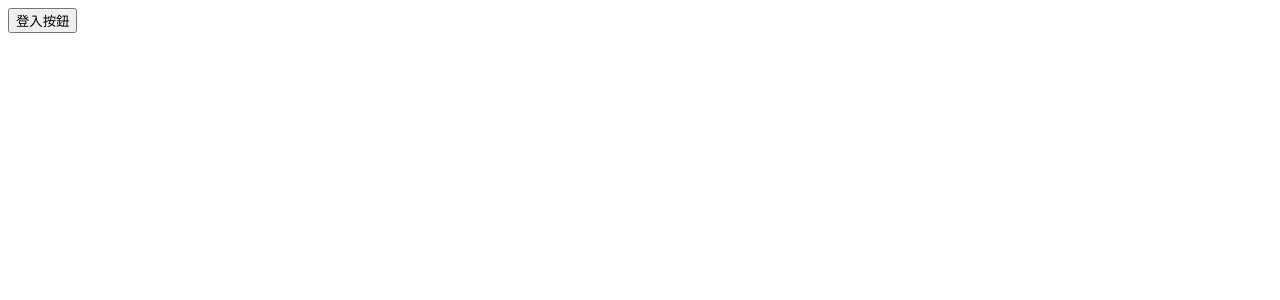
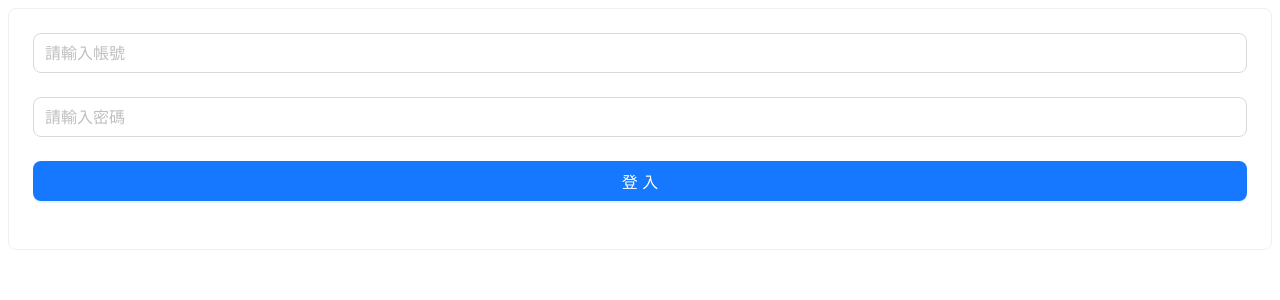
Before and after one commit to Lojitao/React-vite, a React (Vite) app: page /login in a window 1280 px wide. Shown: the top 300 px of the page. Built offline with nearby package versions, Linux system fonts and the light colour scheme.

Commit message:
串接登入API

```diff
--- a/package.json
+++ b/package.json
@@ -11,6 +11,7 @@
   },
   "dependencies": {
     "@reduxjs/toolkit": "^2.3.0",
+    "antd": "^5.21.5",
     "axios": "^1.7.7",
     "react": "^18.3.1",
     "react-dom": "^18.3.1",
--- a/src/pages/Login/index.jsx
+++ b/src/pages/Login/index.jsx
@@ -1,20 +1,58 @@
 
 import { fetchLogin } from '../../store/modules/user'; // 確保路徑正確
 import { useDispatch } from 'react-redux';
-
+import { useNavigate } from 'react-router-dom'
+import { Button,Card,Form,Input, message } from 'antd';
 
 const Login = ()=>{
+
   const dispatch = useDispatch();
+  const navigate = useNavigate()
 
-  function login(){
-    const loginForm = {
-      login:'admin',
-      password:'123123'
-    }
-    dispatch(fetchLogin(loginForm));
+  async function login(values){
+    await dispatch(fetchLogin(values));
+    navigate('/')
+    message.success('登入成功')
   }
 
-  return <button onClick={login}>登入按鈕</button>
+  return (
+    <>
+      <div className="login">
+        <Card className="login-container">
+          {/* 登录表单 */}
+          <Form onFinish={login} validateTrigger="onBlur">
+            <Form.Item
+              name="login"
+              rules={[
+               {
+                required:true,
+                message:"請輸入帳號"
+               }
+              ]}
+            >
+              <Input size="large" placeholder="請輸入帳號" />
+            </Form.Item>
+
+            <Form.Item
+              name="password"
+              rules={[
+               {
+                required:true,
+                message:"請輸入密碼"
+               }
+              ]}
+            >
+              <Input size="large" placeholder="請輸入密碼" />
+            </Form.Item>
+
+            <Form.Item>
+              <Button type="primary" htmlType="submit" size="large" block>登入</Button>
+            </Form.Item>
+          </Form>
+        </Card>
+      </div>
+    </>
+  )
 }
 
 
```
Also changed, not shown: src/store/modules/user.js (line endings or trailing spaces), 1 other file (tests, documents, lock files or other folders).
